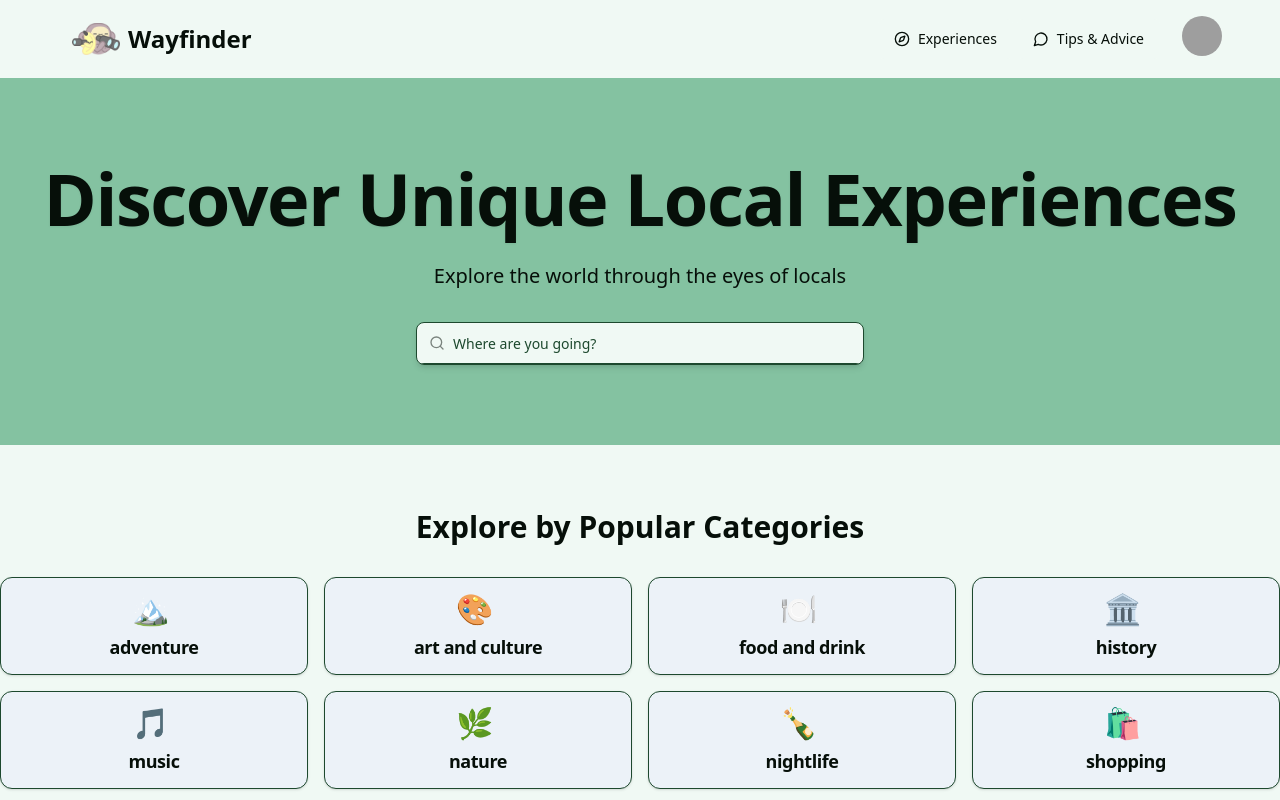
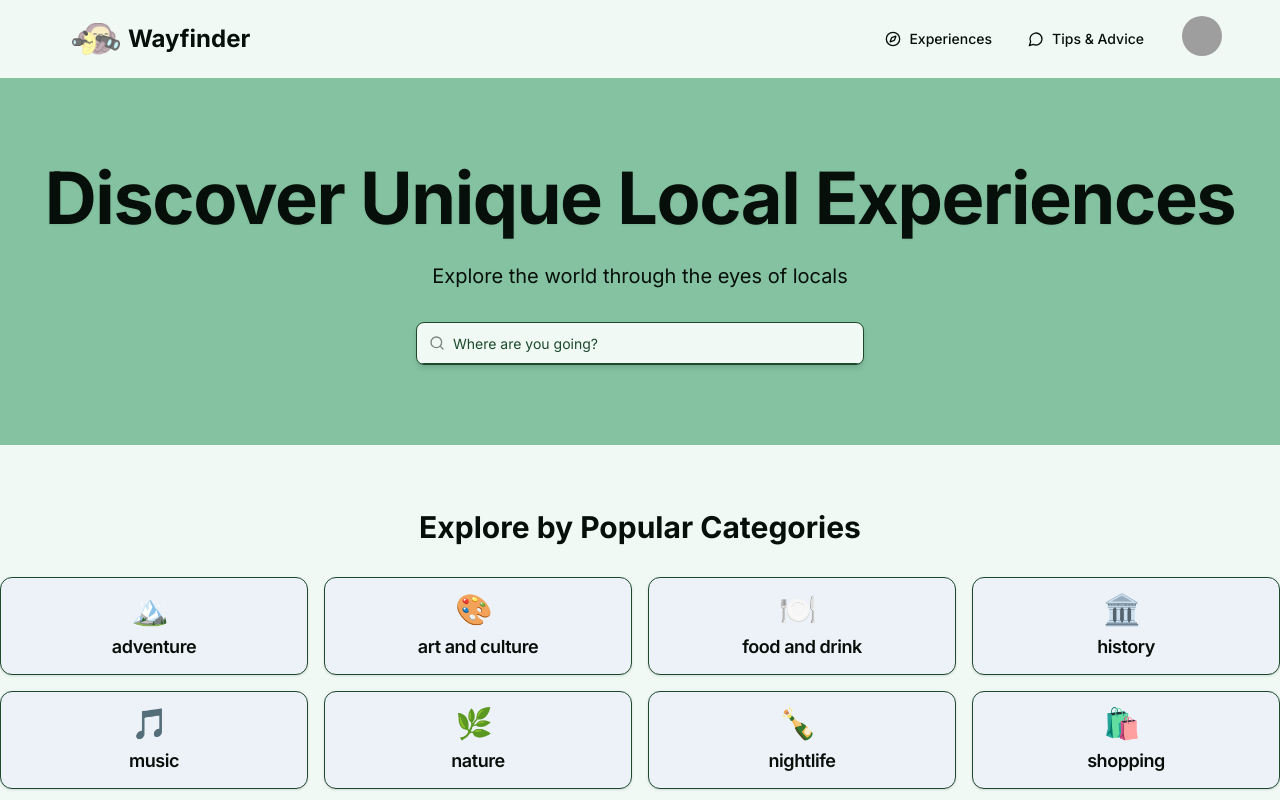
Before and after one commit to MatthewHilliard/wayfinder-frontend, a Next.js app: page / in a window 1280 px wide. Shown: the top 800 px of the page. Built offline with nearby package versions, Linux system fonts and the light colour scheme; grey boxes are pictures that could not be loaded.

Commit message:
Added inter font to project

```diff
--- a/app/globals.css
+++ b/app/globals.css
@@ -62,5 +62,6 @@
   }
   body {
     @apply bg-background text-foreground;
+    font-family: "Inter", sans-serif; /* Apply the Inter font */
   }
 }
--- a/app/layout.tsx
+++ b/app/layout.tsx
@@ -1,17 +1,11 @@
 import type { Metadata } from "next";
-import localFont from "next/font/local";
 import "./globals.css";
 import Navbar from "@/components/universal/Navbar";
+import { Inter } from "next/font/google";
 
-const geistSans = localFont({
-  src: "./fonts/GeistVF.woff",
-  variable: "--font-geist-sans",
-  weight: "100 900",
-});
-const geistMono = localFont({
-  src: "./fonts/GeistMonoVF.woff",
-  variable: "--font-geist-mono",
-  weight: "100 900",
+const inter = Inter({
+  subsets: ["latin"], // Specify subsets
+  variable: "--font-inter", // Optional: Create a CSS variable for the font
 });
 
 export const metadata: Metadata = {
@@ -26,9 +20,7 @@
 }>) {
   return (
     <html lang="en">
-      <body
-        className={`${geistSans.variable} ${geistMono.variable} antialiased`}
-      >
+      <body className={inter.variable}>
         <Navbar />
         {children}
       </body>
--- a/tailwind.config.ts
+++ b/tailwind.config.ts
@@ -9,76 +9,79 @@
   ],
   theme: {
     extend: {
+      fontFamily: {
+        sans: ["var(--font-inter)", "sans-serif"],
+      },
       colors: {
-  			background: 'hsl(var(--background))',
-  			foreground: 'hsl(var(--foreground))',
+        background: "hsl(var(--background))",
+        foreground: "hsl(var(--foreground))",
         card: {
-  				DEFAULT: 'hsl(var(--card))',
-  				foreground: 'hsl(var(--card-foreground))'
+          DEFAULT: "hsl(var(--card))",
+          foreground: "hsl(var(--card-foreground))",
         },
         popover: {
-  				DEFAULT: 'hsl(var(--popover))',
-  				foreground: 'hsl(var(--popover-foreground))'
+          DEFAULT: "hsl(var(--popover))",
+          foreground: "hsl(var(--popover-foreground))",
         },
         primary: {
-  				DEFAULT: 'hsl(var(--primary))',
-  				foreground: 'hsl(var(--primary-foreground))'
+          DEFAULT: "hsl(var(--primary))",
+          foreground: "hsl(var(--primary-foreground))",
         },
         secondary: {
-  				DEFAULT: 'hsl(var(--secondary))',
-  				foreground: 'hsl(var(--secondary-foreground))'
+          DEFAULT: "hsl(var(--secondary))",
+          foreground: "hsl(var(--secondary-foreground))",
         },
         muted: {
-  				DEFAULT: 'hsl(var(--muted))',
-  				foreground: 'hsl(var(--muted-foreground))'
+          DEFAULT: "hsl(var(--muted))",
+          foreground: "hsl(var(--muted-foreground))",
         },
         accent: {
-  				DEFAULT: 'hsl(var(--accent))',
-  				foreground: 'hsl(var(--accent-foreground))'
+          DEFAULT: "hsl(var(--accent))",
+          foreground: "hsl(var(--accent-foreground))",
         },
         destructive: {
-  				DEFAULT: 'hsl(var(--destructive))',
-  				foreground: 'hsl(var(--destructive-foreground))'
+          DEFAULT: "hsl(var(--destructive))",
+          foreground: "hsl(var(--destructive-foreground))",
         },
-  			border: 'hsl(var(--border))',
-  			input: 'hsl(var(--input))',
-  			ring: 'hsl(var(--ring))',
+        border: "hsl(var(--border))",
+        input: "hsl(var(--input))",
+        ring: "hsl(var(--ring))",
         chart: {
-  				'1': 'hsl(var(--chart-1))',
-  				'2': 'hsl(var(--chart-2))',
-  				'3': 'hsl(var(--chart-3))',
-  				'4': 'hsl(var(--chart-4))',
-  				'5': 'hsl(var(--chart-5))'
-  			}
+          "1": "hsl(var(--chart-1))",
+          "2": "hsl(var(--chart-2))",
+          "3": "hsl(var(--chart-3))",
+          "4": "hsl(var(--chart-4))",
+          "5": "hsl(var(--chart-5))",
+        },
       },
       borderRadius: {
-  			lg: 'var(--radius)',
-  			md: 'calc(var(--radius) - 2px)',
-  			sm: 'calc(var(--radius) - 4px)'
+        lg: "var(--radius)",
+        md: "calc(var(--radius) - 2px)",
+        sm: "calc(var(--radius) - 4px)",
       },
       keyframes: {
         marquee: {
           from: {
-  					transform: 'translateX(0)'
+            transform: "translateX(0)",
           },
           to: {
-  					transform: 'translateX(calc(-100% - var(--gap)))'
-  				}
+            transform: "translateX(calc(-100% - var(--gap)))",
           },
-  			'marquee-vertical': {
+        },
+        "marquee-vertical": {
           from: {
-  					transform: 'translateY(0)'
+            transform: "translateY(0)",
           },
           to: {
-  					transform: 'translateY(calc(-100% - var(--gap)))'
-  				}
-  			}
+            transform: "translateY(calc(-100% - var(--gap)))",
+          },
+        },
       },
       animation: {
-  			marquee: 'marquee var(--duration) infinite linear',
-  			'marquee-vertical': 'marquee-vertical var(--duration) linear infinite'
-  		}
-  	}
+        marquee: "marquee var(--duration) infinite linear",
+        "marquee-vertical": "marquee-vertical var(--duration) linear infinite",
+      },
+    },
   },
   plugins: [require("tailwindcss-animate")],
 } satisfies Config;
```
Lines whose indentation alone changed are shown as unchanged.
